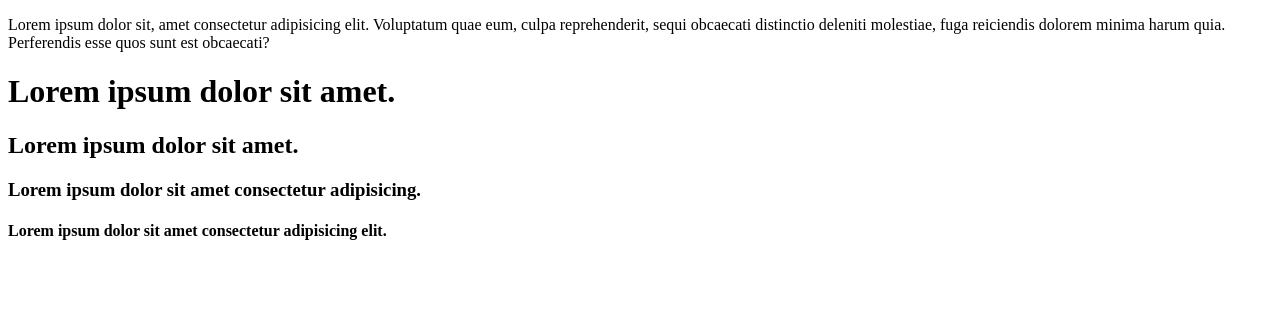
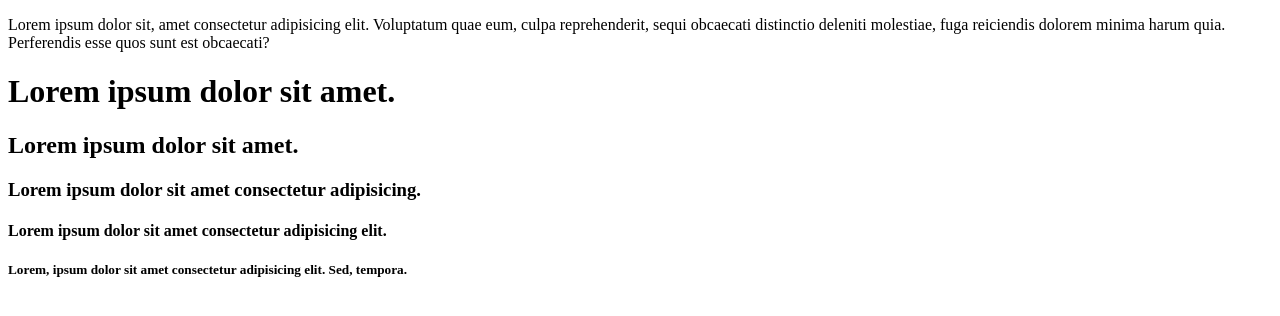
Before and after one commit to iamjewelrana/git-test, a plain HTML site: page index.html in a window 1280 px wide. Drawn offline with Linux system fonts and the light colour scheme.

Commit message:
fourth-commit

```diff
--- a/index.html
+++ b/index.html
@@ -11,5 +11,6 @@
     <h2>Lorem ipsum dolor sit amet.</h2>
     <h3>Lorem ipsum dolor sit amet consectetur adipisicing.</h3>
     <h4>Lorem ipsum dolor sit amet consectetur adipisicing elit.</h4>
+    <h5>Lorem, ipsum dolor sit amet consectetur adipisicing elit. Sed, tempora.</h5>
 </body>
 </html>
```
